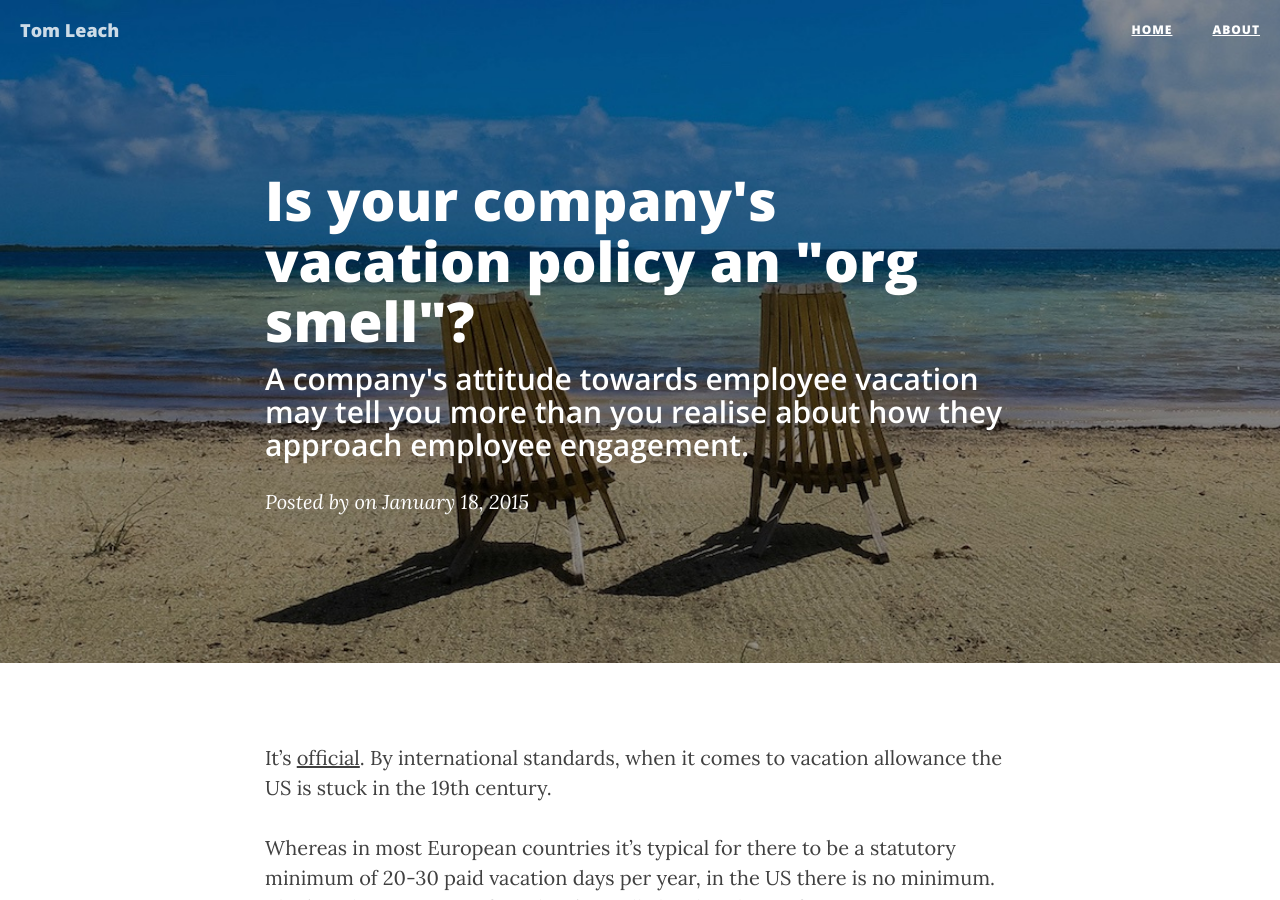
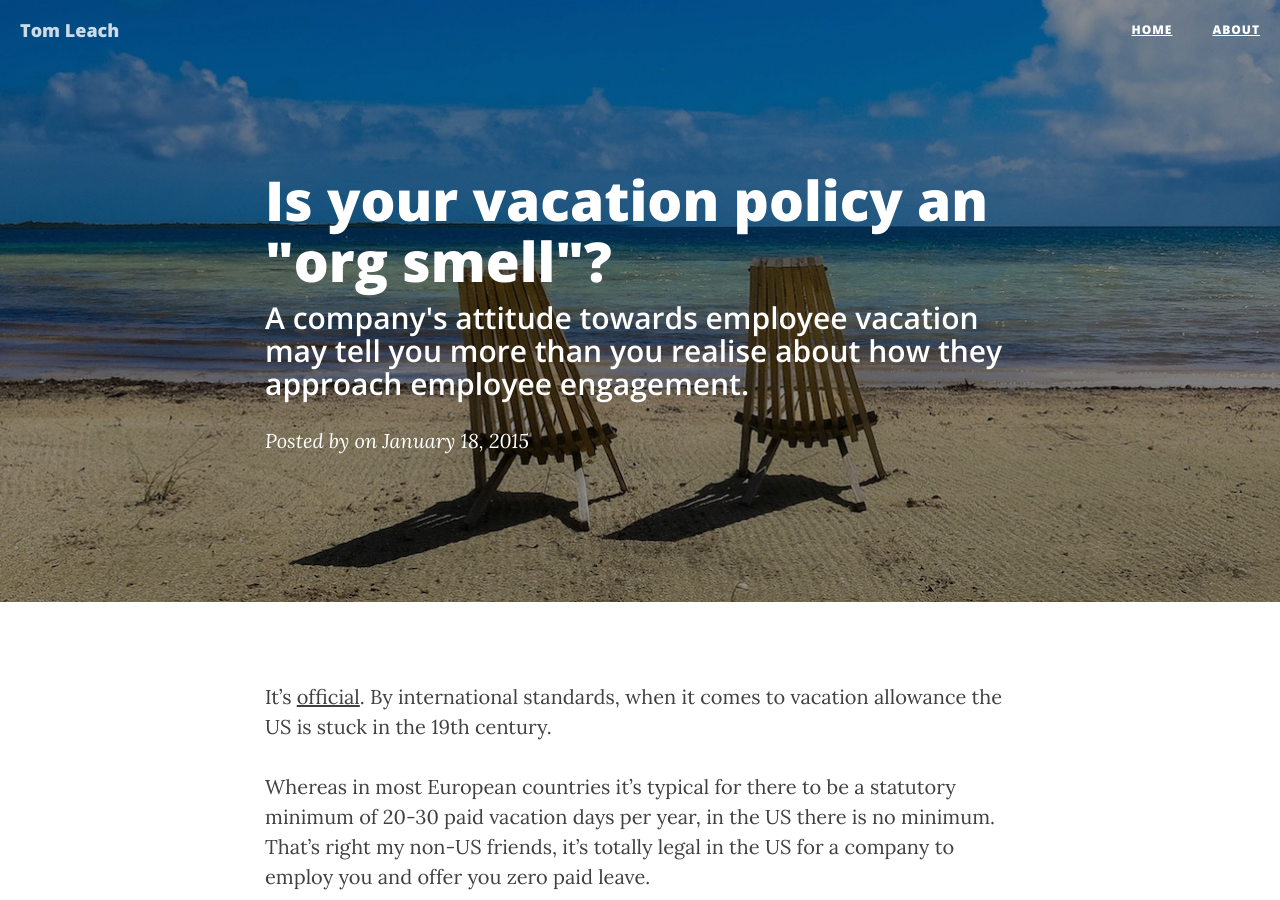
Before and after one commit to tleach/tleach.github.io, a Jekyll site: the page built from _posts/2015-01-18-is-your-vacation-policy-an-org-smell.md, in a window 1280 px wide and 900 px high. Built offline with Jekyll 4.4.1, drawn with Linux system fonts in a browser that asks for light colours; nearby versions of some CDN libraries; comment, search, counter and statistics services are not loaded.

```diff
--- a/_posts/2015-01-18-is-your-companys-vacation-policy-an-org-smell.md
+++ b/_posts/2015-01-18-is-your-vacation-policy-an-org-smell.md
@@ -1,6 +1,6 @@
 ---
 layout: post
-title: Is your company's vacation policy an "org smell"?
+title: Is your vacation policy an "org smell"?
 subtitle: A company's attitude towards employee vacation may tell you more than you realise about how they approach employee engagement.
 categories: people
 tags: management engagement taylorism vacation development
```
Also changed, not shown: img/numerals.jpg, img/post-sample-image.jpg (deleted), img/two-buildings.jpg, 3 other files.
